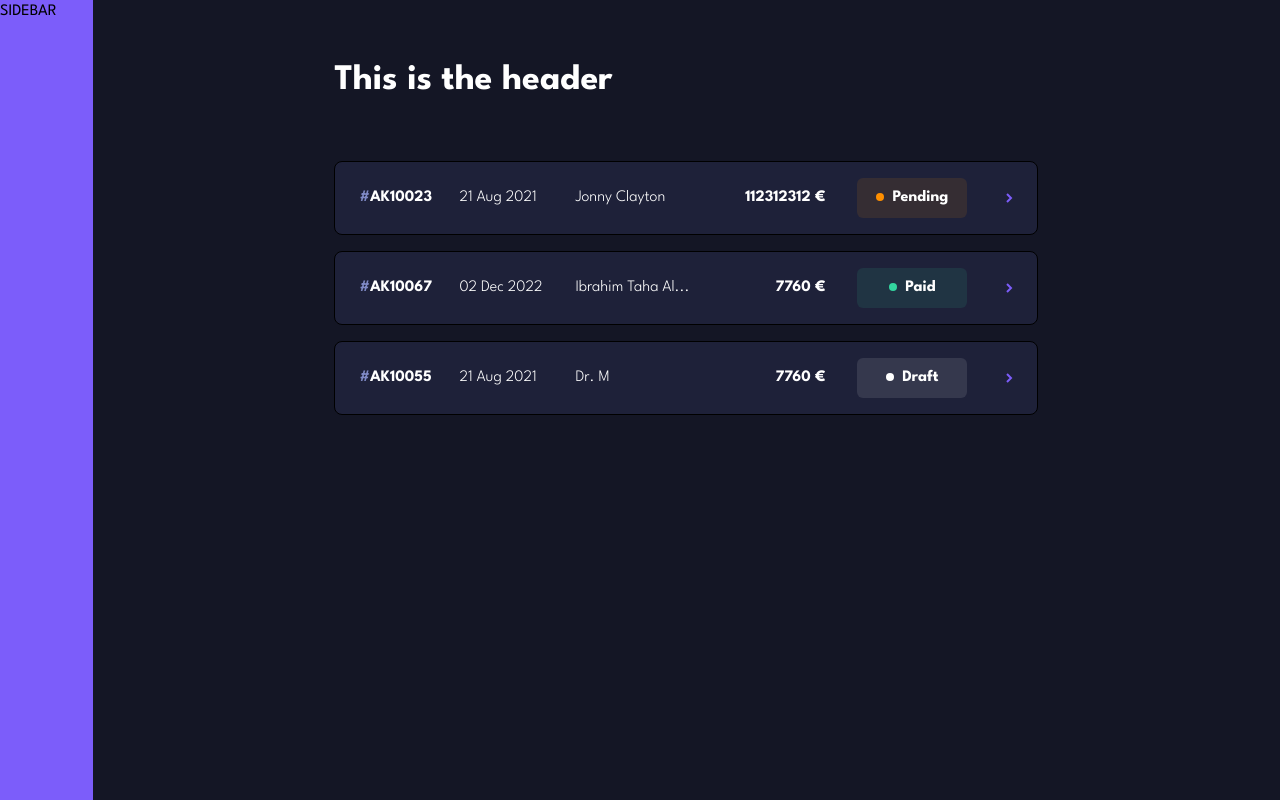
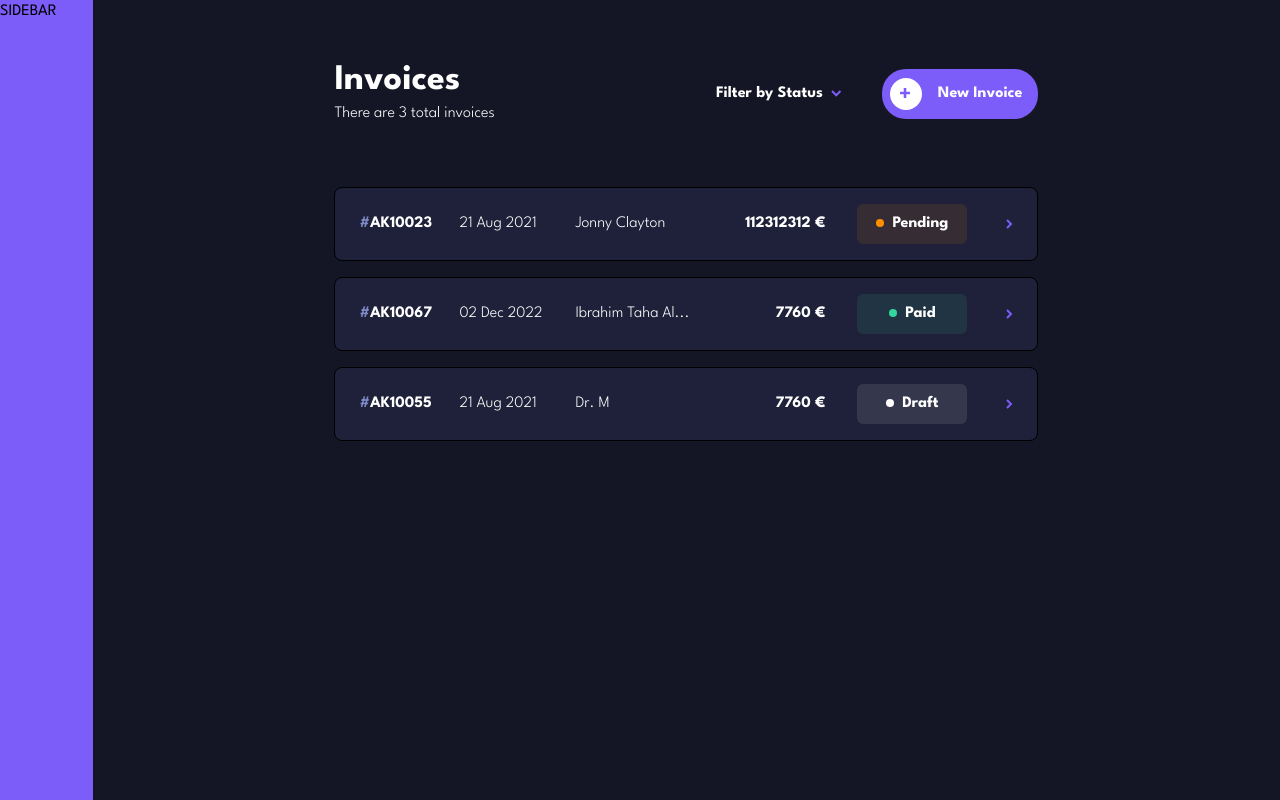
Before and after one commit to Invoice-App-jm5592/client, a Vue app: page /invoices in a window 1280 px wide. Built offline with nearby package versions, Linux system fonts and the light colour scheme.

Commit message:
Implement Filter Dropdown

```diff
--- /dev/null
+++ b/src/common/components/BaseCheckbox.vue
@@ -0,0 +1,22 @@
+<template>
+  <div class="flex mb-4 last:mb-0">
+    <div
+      class="mr-4 cursor-pointer rounded-sm w-4 h-4 bg-light-black border-transparent border-[1px] hover:border-dark-violet transition-all" />
+    <BaseTypography is-bold>
+      {{ props.label }}
+    </BaseTypography>
+  </div>
+</template>
+
+<script lang="ts" setup>
+import { defineProps, PropType } from 'vue';
+import { InvoiceStatus } from '@/modules/invoices/types';
+import BaseTypography from './BaseTypography.vue';
+
+const props = defineProps({
+  label: {
+    type: String as PropType<InvoiceStatus>,
+    require: true,
+  }
+});
+</script>
--- /dev/null
+++ b/src/common/components/icons/ArrowDownIcon.vue
@@ -0,0 +1,5 @@
+<template>
+  <svg width="11" height="7" xmlns="http://www.w3.org/2000/svg">
+    <path d="M1 1l4.228 4.228L9.456 1" stroke="#7C5DFA" stroke-width="2" fill="none" fill-rule="evenodd" />
+  </svg>
+</template>
--- /dev/null
+++ b/src/modules/invoices/components/InvoiceFilter.vue
@@ -0,0 +1,31 @@
+<template>
+  <div class="mr-10">
+    <div class="relative inline-block">
+      <div @click="toggleDropdown">
+        <BaseTypography is-bold styles="flex items-center cursor-pointer">
+          <span class="mr-2">Filter by Status</span>
+          <ArrowDownIcon v-if="isDropdownOpen" class="rotate-180" />
+          <ArrowDownIcon v-else />
+        </BaseTypography>
+      </div>
+      <div v-if="isDropdownOpen" class="absolute bg-dark-blue-gray rounded-lg mt-4 p-6 shadow-2xl w-[150px]">
+        <BaseCheckbox label="Draft" />
+        <BaseCheckbox label="Pending" />
+        <BaseCheckbox label="Paid" />
+      </div>
+    </div>
+  </div>
+</template>
+
+<script setup lang="ts">
+import { ref } from 'vue';
+import BaseCheckbox from '@/common/components/BaseCheckbox.vue';
+import BaseTypography from '@/common/components/BaseTypography.vue';
+import ArrowDownIcon from '@/common/components/icons/ArrowDownIcon.vue';
+
+const isDropdownOpen = ref(false);
+
+const toggleDropdown = () => {
+  isDropdownOpen.value = !isDropdownOpen.value;
+};
+</script>
--- a/src/modules/invoices/components/InvoiceListHeader.vue
+++ b/src/modules/invoices/components/InvoiceListHeader.vue
@@ -12,9 +12,7 @@ import BaseTypography from '@/common/components/BaseTypography.vue';
       </BaseTypography>
     </div>
     <div class="flex items-center">
-      <BaseTypography is-bold>
-        Filter by status
-      </BaseTypography>
+      <InvoiceFilter />
       <BaseButton label="New Invoice">
         <template #icon>
           <PlusIcon />
@@ -31,4 +29,5 @@ import BaseTypography from '@/common/components/BaseTypography.vue';
 import BaseButton from '@/common/components/BaseButton.vue';
 import BaseTypography from '@/common/components/BaseTypography.vue';
 import PlusIcon from '@/common/components/icons/PlusIcon.vue';
+import InvoiceFilter from './InvoiceFilter.vue';
 </script>
--- a/src/views/Invoice/ListView.vue
+++ b/src/views/Invoice/ListView.vue
@@ -1,9 +1,7 @@
 <template>
   <BasePage>
     <template #header>
-      <BaseTypography size="lg">
-        This is the header
-      </BaseTypography>
+      <InvoiceListHeader />
     </template>
     <template #content>
       <InvoiceList :list="invoices" />
@@ -13,7 +11,7 @@
 
 <script setup lang="ts">
 import BasePage from '@/common/components/BasePage.vue';
-import BaseTypography from '@/common/components/BaseTypography.vue';
 import InvoiceList from '@/modules/invoices/components/InvoiceList.vue';
+import InvoiceListHeader from '@/modules/invoices/components/InvoiceListHeader.vue';
 import invoices from '../../modules/invoices/fixtures';
 </script>
```
